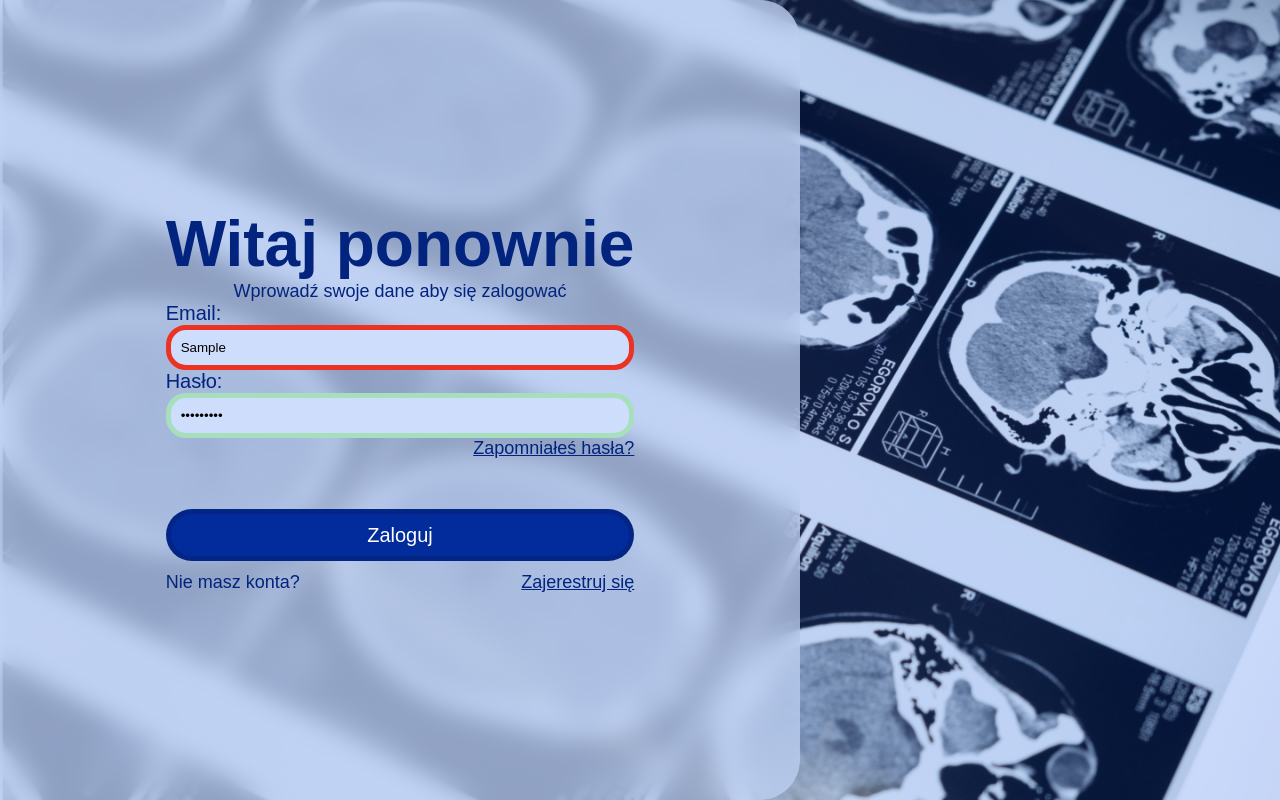
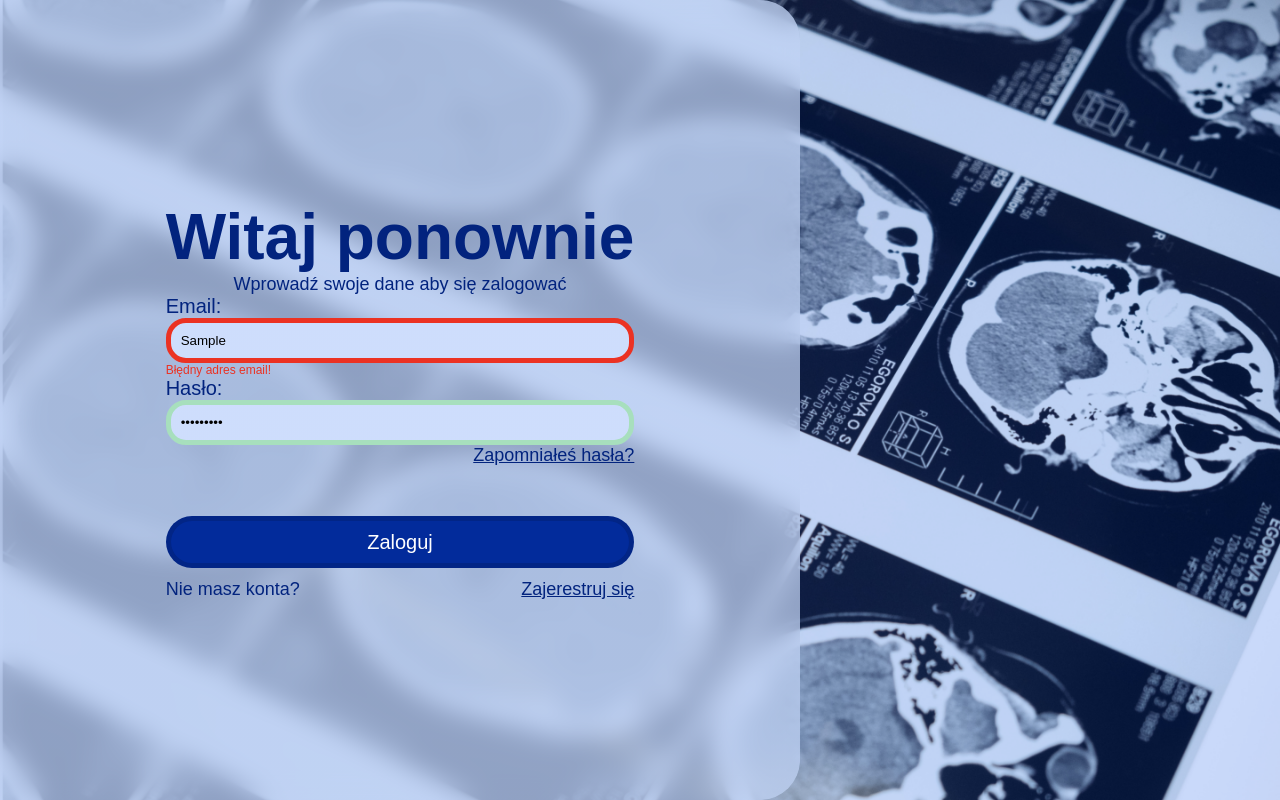
Before and after one commit to SGGW-Projekt-Zespolowy/SocialNetworkService-FE, an Angular app: page /login in a window 1280 px wide. Both pictures are taken after typing "Sample", "Sample123" into the empty fields and a click on the button "Zaloguj". Built offline with nearby package versions, Linux system fonts and the light colour scheme; a web font is replaced by a local one.

Commit message:
Add validation error message to each login input

```diff
--- a/src/app/auth/login/login.component.html
+++ b/src/app/auth/login/login.component.html
@@ -1,30 +1,45 @@
 <div class="content">
     <div class="auth-form">
-        <form
-        [formGroup]="loginForm"
-        (ngSubmit)="onSubmitLoginForm()">
+        <form [formGroup]="loginForm" (ngSubmit)="onSubmitLoginForm()">
 
             <h1>Witaj ponownie</h1>
             <p>Wprowadź swoje dane aby się zalogować</p>
 
             <label for="email">Email:</label>
-        <input
-            type="text"
-            id="email"
-            formControlName="email">
+            <input type="text" id="email" formControlName="email">
+
+            <div class="validation-errors" *ngIf="
+                loginForm.get('email').touched &&
+                loginForm.get('email').errors as errors">
+
+                <span *ngIf="errors['required']">
+                    Pole wymagane!
+                </span>
+                <span *ngIf="errors['email']">
+                    Błędny adres email!
+                </span>
+            </div>
+
             <label for="password">Hasło:</label>
-        <input
-            type="password"
-            id="password"
-            formControlName="password">
+            <input type="password" id="password" formControlName="password">
+
+            <div class="validation-errors" *ngIf="
+                loginForm.get('password').touched &&
+                loginForm.get('password').errors as errors">
+
+                <span *ngIf="errors['required']">
+                    Pole wymagane!
+                </span>
+                <span *ngIf="errors['minlength']">
+                    Hasło musi mieć co najmniej 7 znaków!
+                </span>
+            </div>
 
             <span class="forget-pass">Zapomniałeś hasła?</span>
             <button type="submit">Zaloguj</button>
             <div class="change-auth">
                 <span>Nie masz konta?</span>
-            <span
-                class="switch-auth-btn pointer"
-                routerLink="/registration">
+                <span class="switch-auth-btn pointer" routerLink="/registration">
                     Zajerestruj się
                 </span>
             </div>
--- a/src/app/auth/login/login.component.ts
+++ b/src/app/auth/login/login.component.ts
@@ -23,6 +23,7 @@ export class LoginComponent implements OnInit {
   }
 
   onSubmitLoginForm() {
+    console.log(this.loginForm.get('password').errors);
     if(this.loginForm.valid) {
       console.log(this.loginForm.value);
     }
--- a/src/styles/auth.scss
+++ b/src/styles/auth.scss
@@ -1,9 +1,18 @@
+$error-color: #EB3223;
+
 input.ng-valid.ng-touched {
   border-color: #A7DFBD;
 }
 
 input.ng-invalid.ng-touched {
-  border-color: #EB3223;
+  //border-color: #EB3223;
+  border-color: $error-color;
+}
+
+.validation-errors {
+  color: $error-color;
+  font-size: 0.6em;
+  align-self: flex-start;
 }
 
 .content {
```
Lines whose indentation alone changed are shown as unchanged.
